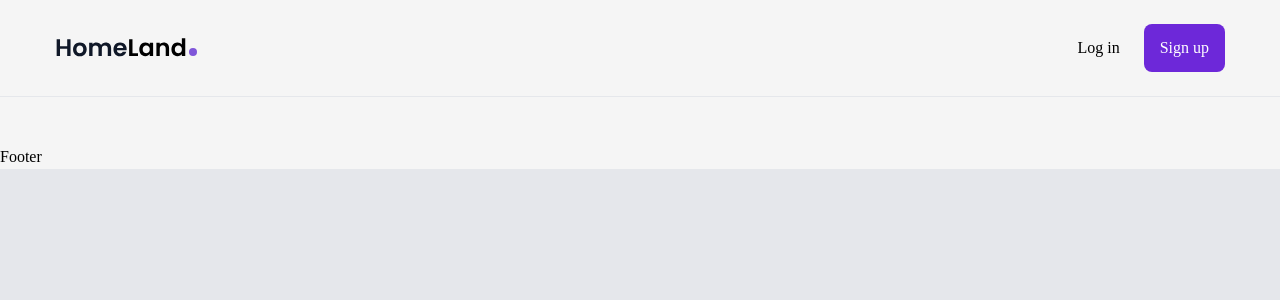
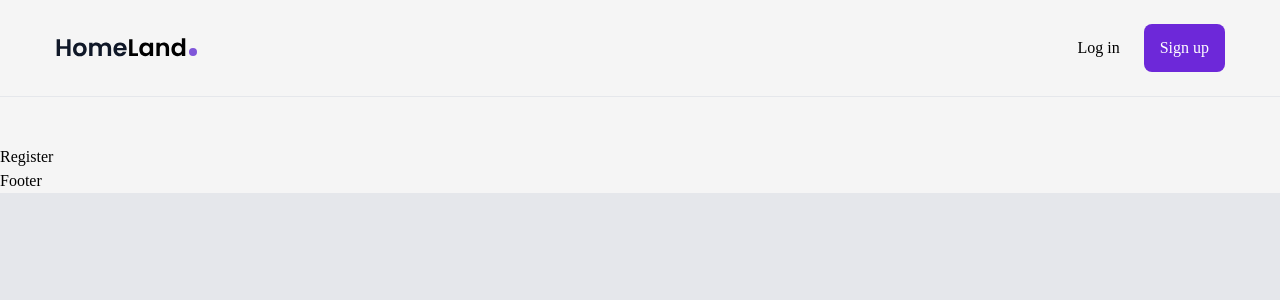
Before and after one commit to Afzalsd/findyourflat, a React (Create React App) app: page /register in a window 1280 px wide. Shown: the top 300 px of the page. Built offline with nearby package versions, Linux system fonts and the light colour scheme.

Commit message:
add login and signup

```diff
--- a/src/App.js
+++ b/src/App.js
@@ -3,6 +3,8 @@ import {Routes, Route} from 'react-router-dom'
 import Header from './components/Header';
 import Footer from './components/Footer';
 import Home from './pages/Home';
+import Login from './pages/Login';
+import Register from './pages/Register';
 import PropertyDetails from './pages/PropertyDetails';
 
 const App = () => {
@@ -12,6 +14,8 @@ const App = () => {
     <Routes>
       <Route path='/' element={<Home />} />
       <Route path='/property/:id' element={<PropertyDetails />} />
+      <Route path='/login' element={<Login />}/>
+      <Route path='/register' element={<Register />}/>
     </Routes>
     <Footer />
   </div>
--- a/src/components/Header.js
+++ b/src/components/Header.js
@@ -11,8 +11,8 @@ const Header = () => {
 
       {/* navigation */}
       <div className=' flex items-center gap-6 '>
-        <Link to='' className='hover:text-violet-900 transition'>Log in</Link>
-        <Link to='' className='bg-violet-700 hover:bg-white hover:text-violet-700 text-white px-4 py-3 rounded-lg transition'>Sign up</Link>
+        <Link to='/login' className='hover:text-violet-900 transition'>Log in</Link>
+        <Link to='/register' className='bg-violet-700 hover:bg-white hover:text-violet-700 text-white px-4 py-3 rounded-lg transition'>Sign up</Link>
       </div>
     </div>
   </header>
--- /dev/null
+++ b/src/pages/Login.js
@@ -0,0 +1,9 @@
+import React from 'react'
+
+function Login() {
+  return (
+    <div>Login</div>
+  )
+}
+
+export default Login
--- /dev/null
+++ b/src/pages/Register.js
@@ -0,0 +1,9 @@
+import React from 'react'
+
+function Register() {
+  return (
+    <div>Register</div>
+  )
+}
+
+export default Register
```
